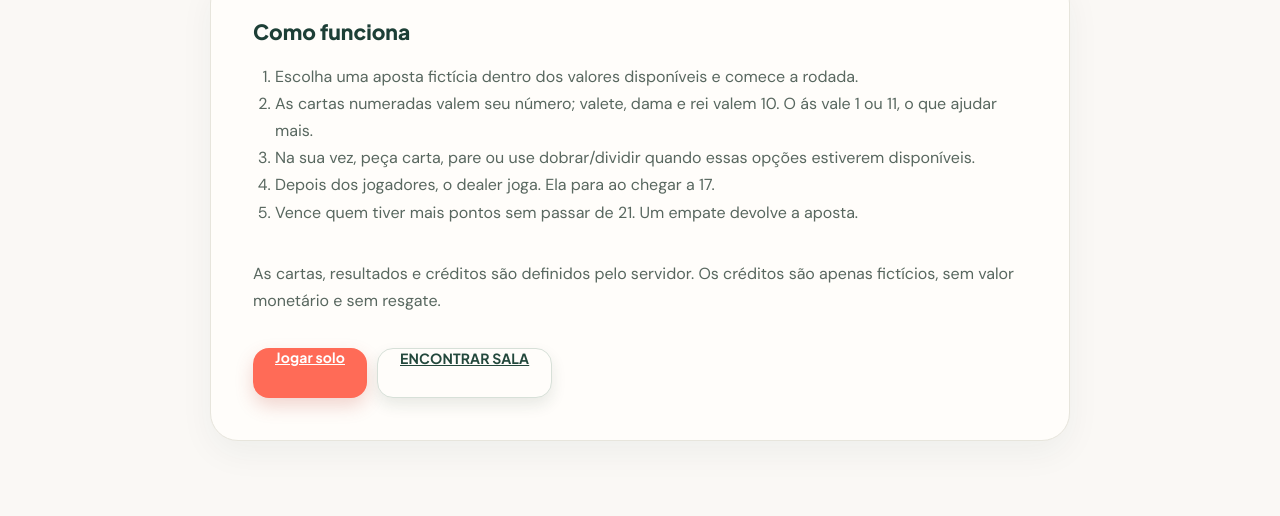
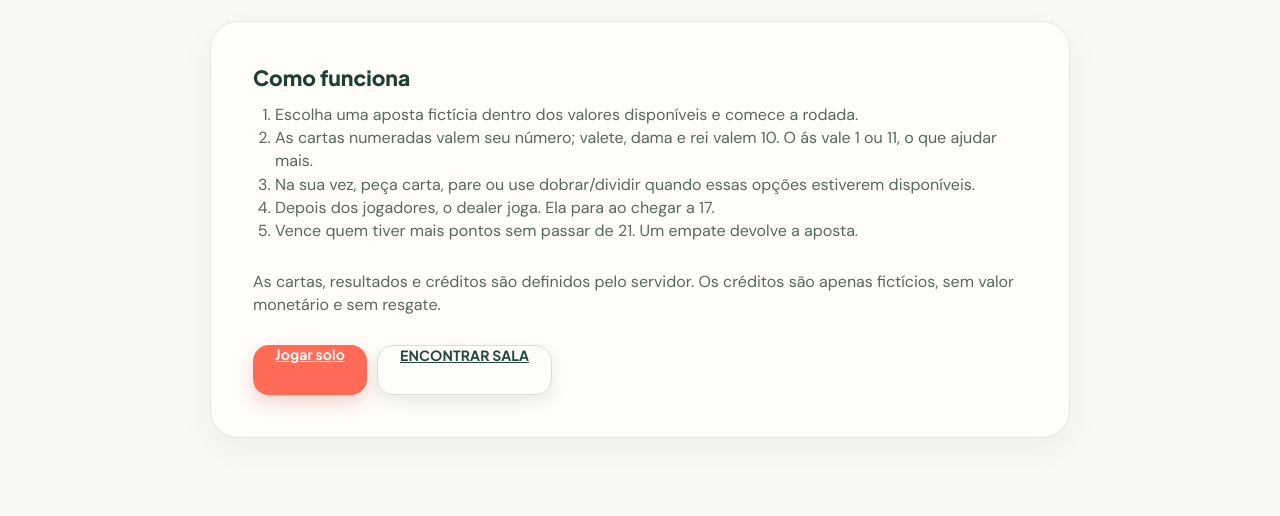
Before and after one commit to andresant-ana/mesa21, a website built with Vite: page como-jogar.html in a window 1280 px wide. Shown: the part 284-800 px from the top of the page. Built offline with nearby package versions, Linux system fonts and the light colour scheme; no server answers.

Commit message:
Fit game pages to the viewport and refine controls

```diff
--- a/como-jogar.html
+++ b/como-jogar.html
@@ -8,10 +8,10 @@
   <title>MESA/21 - Como jogar</title>
   <link rel="stylesheet" href="/src/client/styles.css">
   <style>
-    .how-main { max-width: 860px; margin: 0 auto; padding: 32px 0 64px; }
-    .how-card { display: grid; gap: 18px; padding: clamp(22px, 5vw, 42px); border: 1px solid #e7e5dc; border-radius: 28px; background: #fffdfa; box-shadow: 0 12px 34px rgba(29,63,54,.05); }
+    .how-main { flex: 1; width: min(100%, 860px); margin: 0 auto; padding: 10px 0; display: flex; flex-direction: column; justify-content: center; min-height: 0; }
+    .how-card { display: grid; gap: 12px; padding: clamp(22px, 5vw, 42px); border: 1px solid #e7e5dc; border-radius: 28px; background: #fffdfa; box-shadow: 0 12px 34px rgba(29,63,54,.05); }
     .how-card h2 { margin: 0; color: #1d3f36; font: 800 21px "Plus Jakarta Sans", sans-serif; }
-    .how-card p, .how-card li { color: #58675f; line-height: 1.7; }
+    .how-card p, .how-card li { color: #58675f; line-height: 1.45; }
     .how-card ol { margin: 0; padding-left: 22px; }
     .how-cta { display: flex; flex-wrap: wrap; gap: 10px; }
   </style>
```
